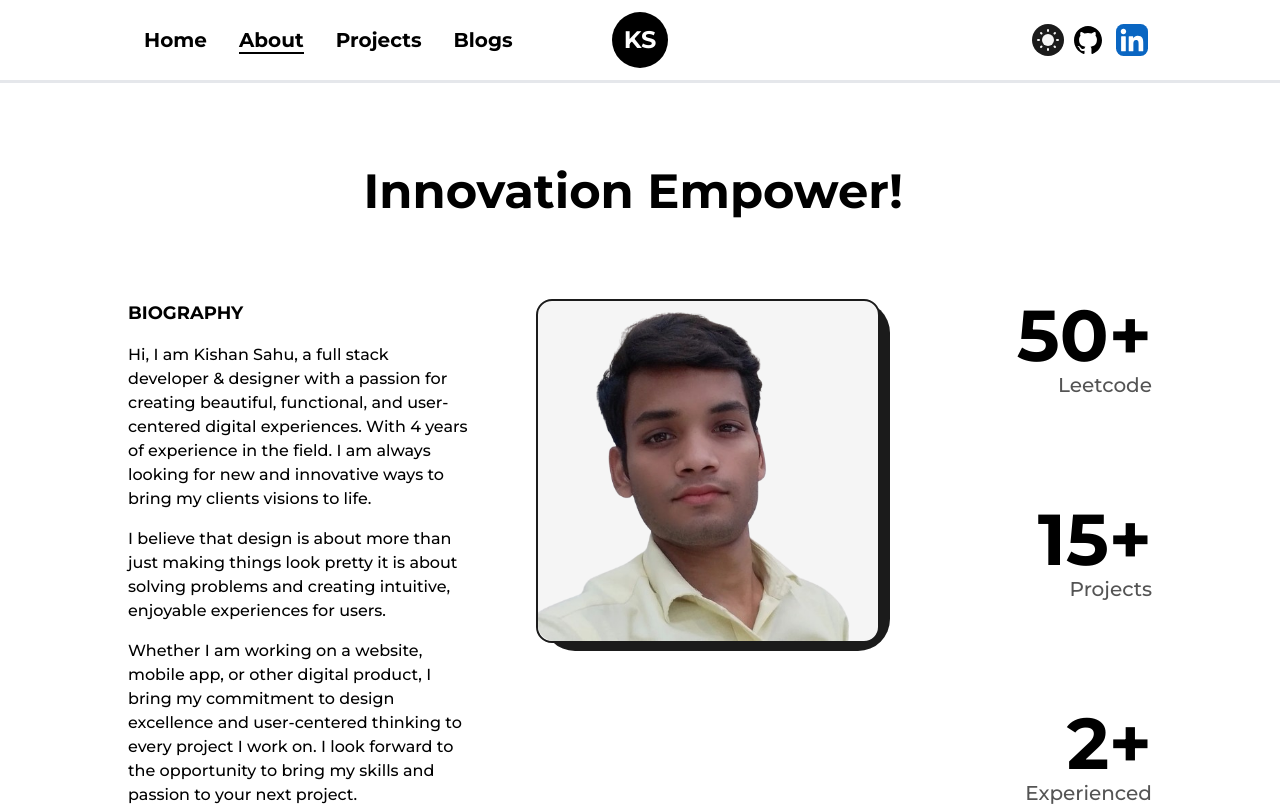
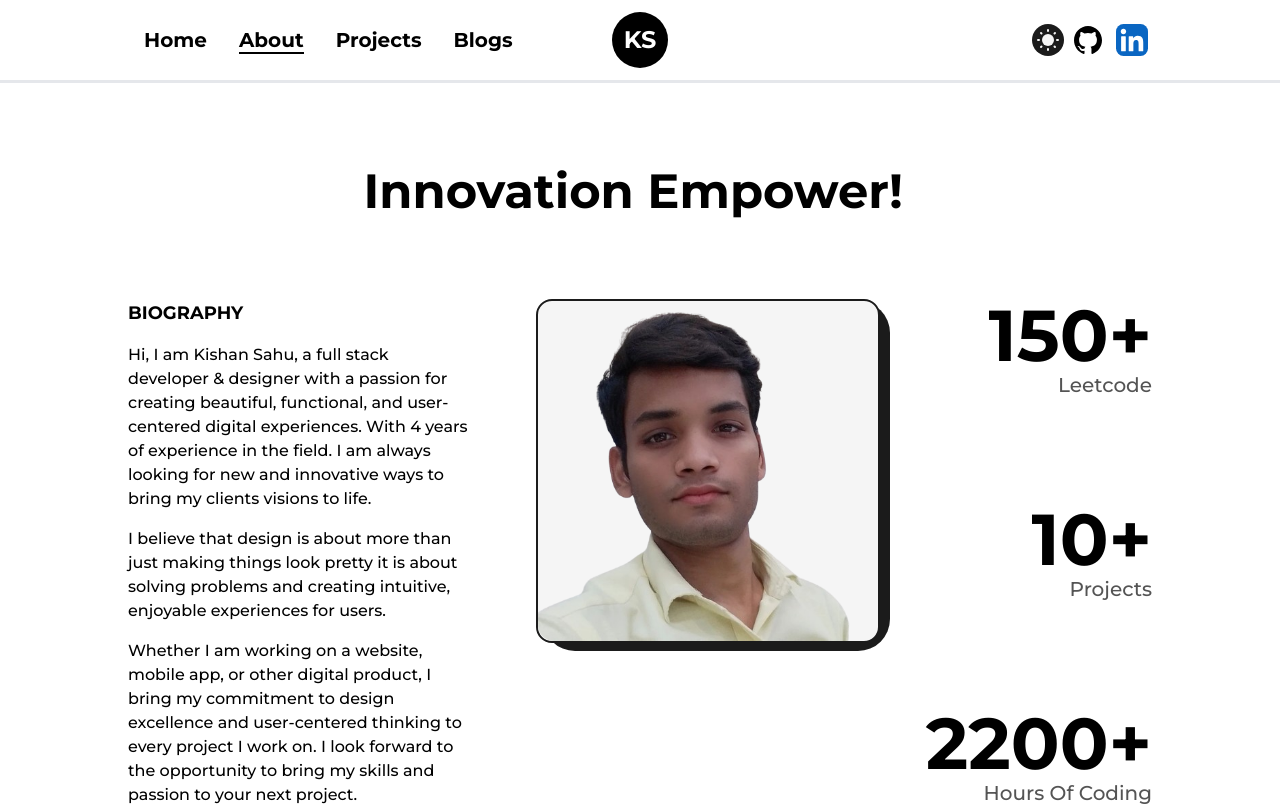
Before and after one commit to ksroyal100/Portfolio.github.io, a Next.js app: page /about in a window 1280 px wide. Shown: the top 806 px of the page. Built offline with nearby package versions, Linux system fonts and the light colour scheme.

Commit message:
Update about.js

```diff
--- a/src/pages/about.js
+++ b/src/pages/about.js
@@ -67,17 +67,17 @@ every project I work on. I look forward to the opportunity to bring my skills an
                       <div className='col-span-2 flex flex-col items-end justify-between xl:col-span-8 xl:flex-row xl:items-center md:order-3 md:col-span-8 md:mt-10'>
                           <div className='flex flex-col items-end justify-center xl:items-center'>
                               <span className='inline-block text-7xl font-bold md:text-6xl sm:text-4xl'>
-                              <AnimatedNumbers value={50} />+
+                              <AnimatedNumbers value={150} />+
                               </span>
                               <h2 className='text-xl font-medium capitalize text-dark/75 dark:text-light xl:text-center md:text-lg sm:text-base xs:text-sm'>Leetcode </h2>
                           </div>
                           <div className='flex flex-col items-end justify-center xl:items-center'>
-                              <span className='inline-block text-7xl font-bold md:text-6xl sm:text-4xl'><AnimatedNumbers value={15} />+</span>
+                              <span className='inline-block text-7xl font-bold md:text-6xl sm:text-4xl'><AnimatedNumbers value={10} />+</span>
                               <h2 className='text-xl font-medium capitalize text-dark/75 dark:text-light xl:text-center md:text-lg sm:text-base xs:text-sm'>Projects</h2>
                           </div>
                           <div className='flex flex-col items-end justify-center xl:items-center'>
-                              <span className='inline-block text-7xl font-bold md:text-6xl sm:text-4xl'><AnimatedNumbers value={2} />+</span>
-                              <h2 className='text-xl font-medium capitalize text-dark/75 dark:text-light xl:text-center md:text-lg sm:text-base xs:text-sm'>Experienced</h2>
+                              <span className='inline-block text-7xl font-bold md:text-6xl sm:text-4xl'><AnimatedNumbers value={2200} />+</span>
+                              <h2 className='text-xl font-medium capitalize text-dark/75 dark:text-light xl:text-center md:text-lg sm:text-base xs:text-sm'>Hours of Coding</h2>
                           </div>
 
                       </div>
```
